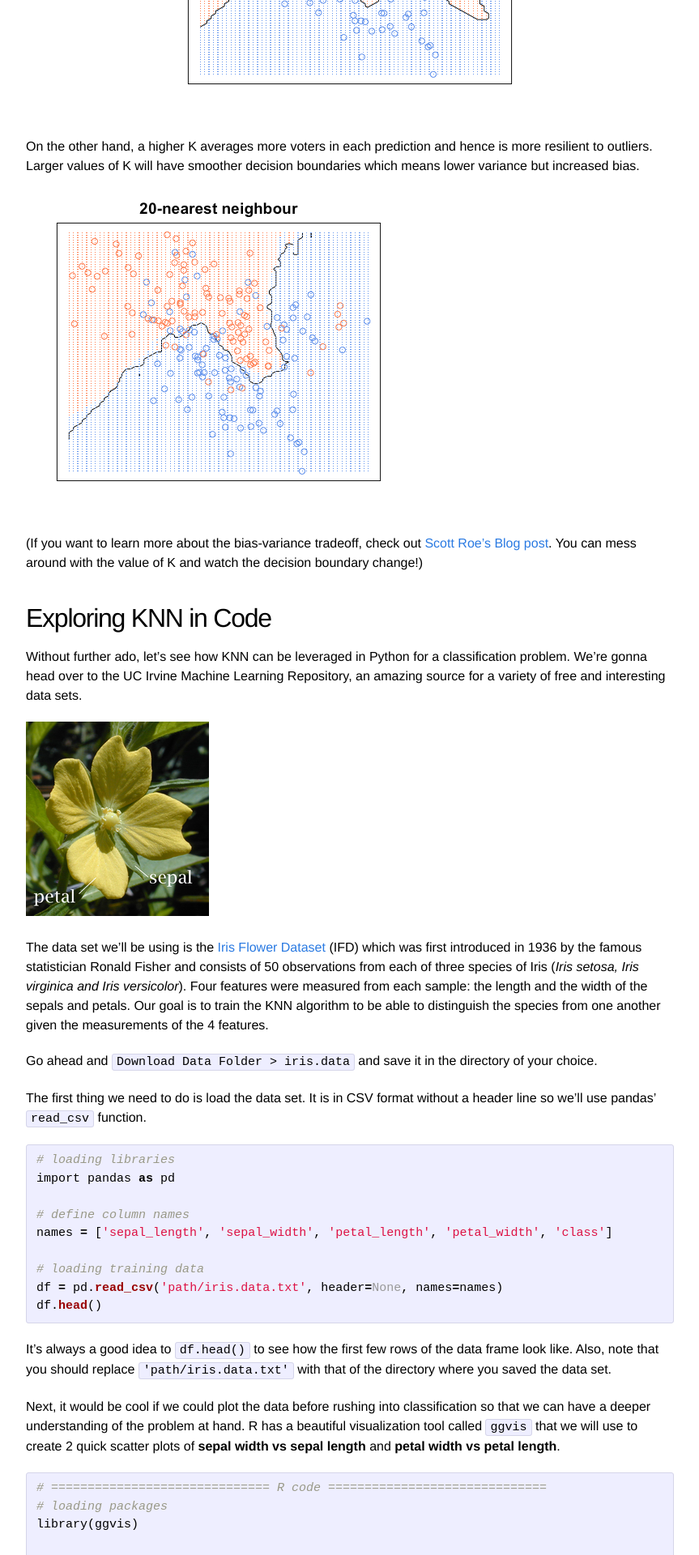
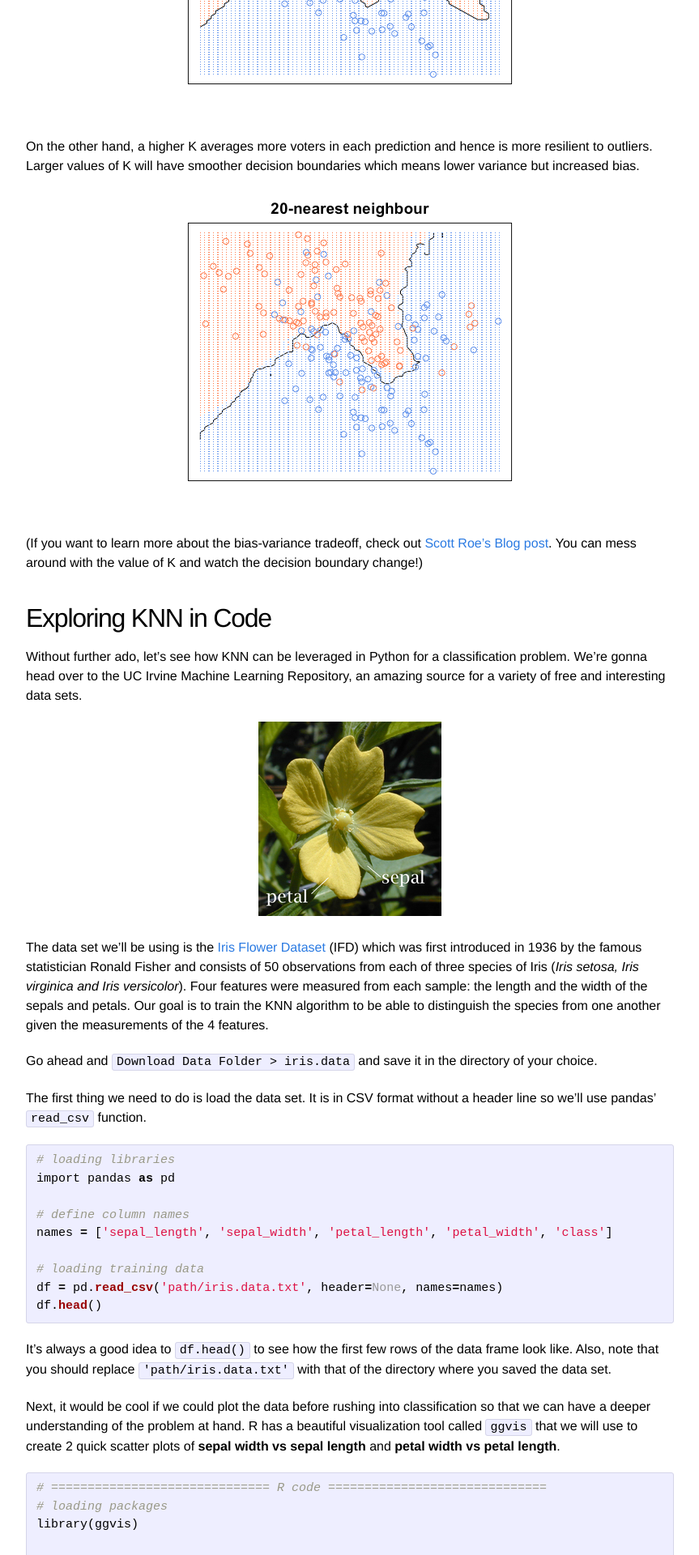
Before and after one commit to WangcsShuai/kevinzakka.github.io, a Jekyll site: the page built from _posts/2016-07-1-k-nearest-neighbor.markdown, in a window 1280 px wide. Shown: the part 3017-4937 px from the top of the page at 81% size, without its empty margins (208-1071 px from the left). Built offline with Jekyll 4.4.1, drawn with Linux system fonts in a browser that asks for light colours; formulas are drawn with MathJax 3; comment, search, counter and statistics services are not loaded.

Commit message:
Update 2016-07-1-k-nearest-neighbor.markdown

````diff
--- a/_posts/2016-07-1-k-nearest-neighbor.markdown
+++ b/_posts/2016-07-1-k-nearest-neighbor.markdown
@@ -76,14 +76,18 @@ When K is small, we are restraining the region of a given prediction and forcing
 
 On the other hand, a higher K averages more voters in each prediction and hence is more resilient to outliers. Larger values of K will have smoother decision boundaries which means lower variance but increased bias.
 
-<img src="/assets/20nearestneigh.png">
+<p align="center">
+	<img src="/assets/20nearestneigh.png">
+</p>
 
 (If you want to learn more about the bias-variance tradeoff, check out [Scott Roe's Blog post](http://scott.fortmann-roe.com/docs/BiasVariance.html). You can mess around with the value of K and watch the decision boundary change!)
 
 ## Exploring KNN in Code
 Without further ado, let's see how KNN can be leveraged in Python for a classification problem. We’re gonna head over to the UC Irvine Machine Learning Repository, an amazing source for a variety of free and interesting data sets.
 
-<img src="/assets/flower.jpg">
+<p align="center">
+	<img src="/assets/flower.jpg">
+</p>
 
 The data set we'll be using is the [Iris Flower Dataset](https://archive.ics.uci.edu/ml/datasets/Iris) (IFD) which was first introduced in 1936 by the famous statistician Ronald Fisher and consists of 50 observations from each of three species of Iris (*Iris setosa, Iris virginica and Iris versicolor*). Four features were measured from each sample: the length and the width of the sepals and petals. Our goal is to train the KNN algorithm to be able to distinguish the species from one another given the measurements of the 4 features.
 
@@ -125,9 +129,13 @@ iris %>%
 
 Note that we've accessed the `iris` dataframe which comes preloaded in R by default.
 
-<img src="/assets/sep_plot.png">
+<p align="center">
+	<img src="/assets/sep_plot.png">
+</p>
 
-<img src="/assets/pet_plot.png">
+<p align="center">
+	<img src="/assets/pet_plot.png">
+</p>
 
 A quick study of the above graphs reveals some strong classification criterion. We observe that setosas have small petals, versicolor have medium sized petals and virginica have the largest petals. Furthermore, setosas seem to have shorter and wider sepals than the other two classes. Pretty interesting right? Without even using an algorithm, we've managed to intuitively construct a classifier that can perform pretty well on the dataset.
 
@@ -181,7 +189,9 @@ Obviously, the best K is the one that corresponds to the lowest test error rate,
 
 An alternative and smarter approach involves estimating the test error rate by holding out a subset of the `training set` from the fitting process. This subset, called the `validation set`, can be used to select the appropriate level of flexibility of our algorithm! There are different validation approaches that are used in practice, and we will be exploring one of the more popular ones called **k-fold cross validation**.
 
-<img src="/assets/k_fold_cv.jpg">
+<p align="center">
+	<img src="/assets/k_fold_cv.jpg">
+</p>
 
 As seen in the image, k-fold cross validation (*the k is totally unrelated to K*) involves randomly dividing the training set into k groups, or folds, of approximately equal size. The first fold is treated as a validation set, and the method is fit on the remaining $$k − 1$$ folds. The misclassification rate is then computed on the observations in the held-out fold. This procedure is repeated k times; each time, a different group of observations is treated as a validation set. This process results in k estimates of the test error which are then averaged out.
 
@@ -223,8 +233,9 @@ plt.xlabel('Number of Neighbors K')
 plt.ylabel('Misclassification Error')
 plt.show()
 ```
-
-<img src="/assets/cv_knn.png">
+<p align="center">
+	<img src="/assets/cv_knn.png">
+</p>
 
 10-fold cross validation tells us that $K = 7$ results in the lowest validation error.
 
````
